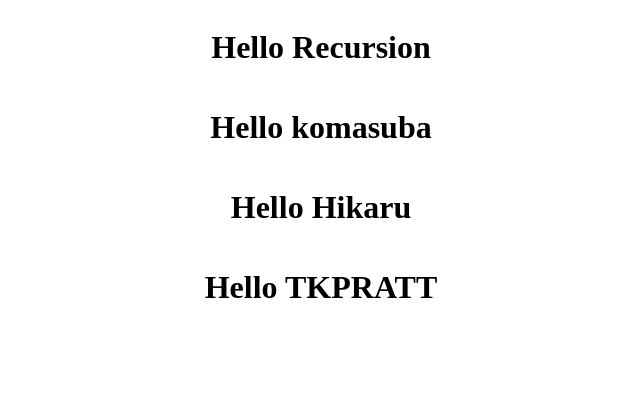
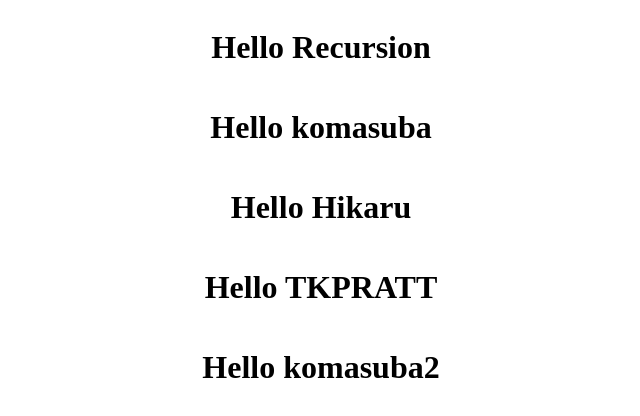
Before and after one commit to ryoyamadakob106-cmd/task1, a plain HTML site: page index.html in a window 1280 px wide. Shown: the whole page, without its empty margins (319-959 px from the left). Drawn offline with Linux system fonts and the light colour scheme.

Commit message:
added greeting2 by komasuba

```diff
--- a/index.html
+++ b/index.html
@@ -13,6 +13,7 @@
         <h1>Hello komasuba</h1>
         <h1>Hello Hikaru</h1>
         <h1>Hello TKPRATT</h1>
+        <h1>Hello komasuba2</h1>
     </div>
 </body>
 </html>
```
